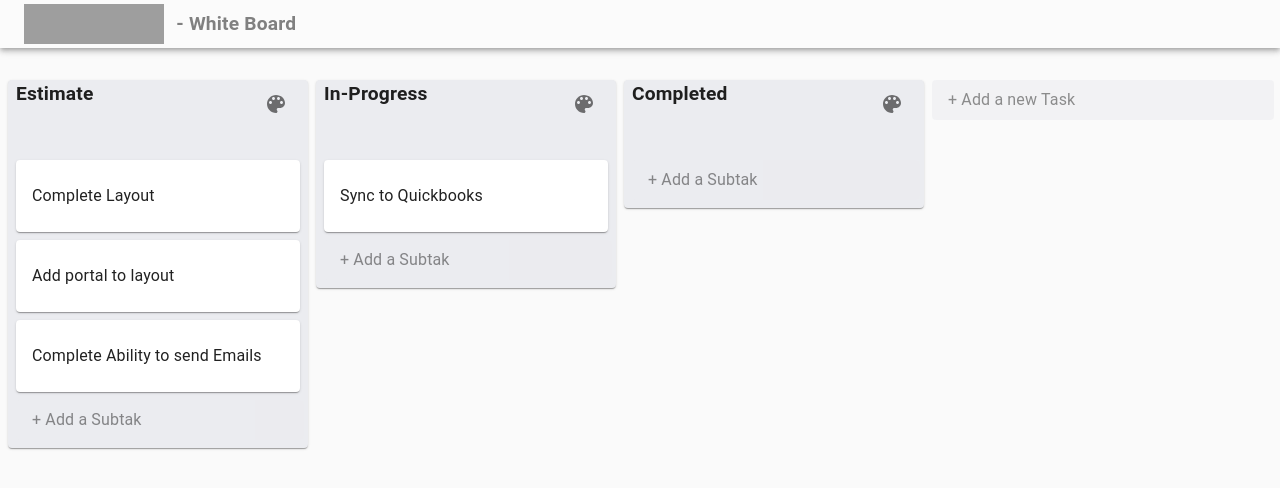
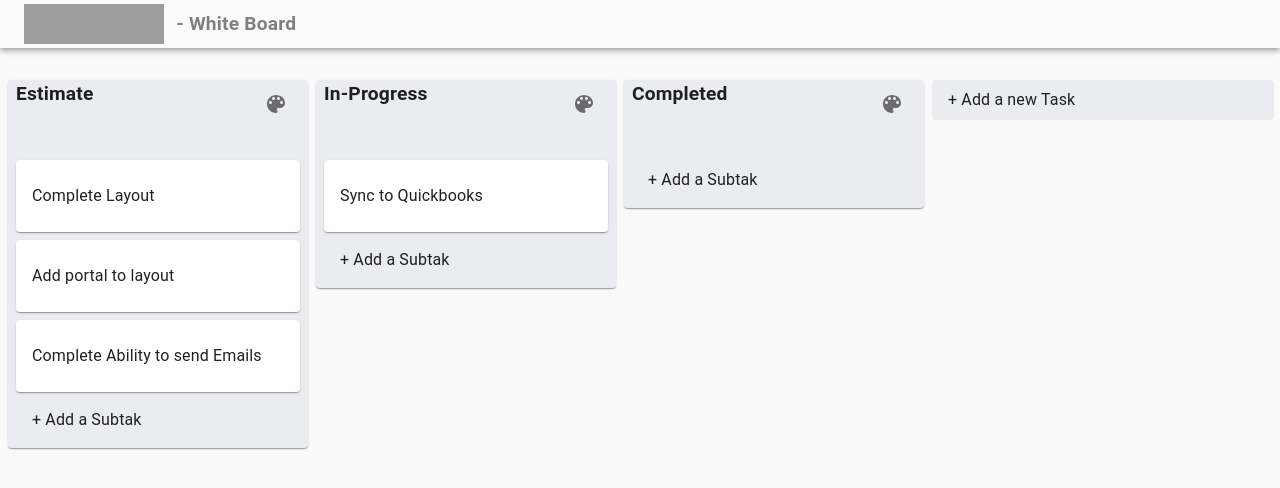
Before and after one commit to cmachado92/white-board, a React (Create React App) app: page / in a window 1280 px wide. Shown: the top 488 px of the page. Built offline with nearby package versions, Linux system fonts and the light colour scheme; grey boxes are pictures that could not be loaded.

Commit message:
Fixed problem when dragging tasks

```diff
--- a/package.json
+++ b/package.json
@@ -11,9 +11,13 @@
     "bootstrap": "^4.5.0",
     "react": "^16.13.1",
 <<<<<<< Updated upstream
+<<<<<<< Updated upstream
     "react-beautiful-dnd": "^13.0.0",
     "react-color": "^2.18.1",
     "react-custom-properties": "^1.2.0",
+=======
+    "react-color": "^2.18.1",
+>>>>>>> Stashed changes
 =======
     "react-color": "^2.18.1",
 >>>>>>> Stashed changes
--- a/src/components/Input/InputContainer.js
+++ b/src/components/Input/InputContainer.js
@@ -21,7 +21,7 @@ const useStyle = makeStyles((theme) => ({
     margin: theme.spacing(0, 1, 1, 1),
     width: "96%",
     background: "#EBECF0",
-    opacity: 0.5,
+
     "&:hover": {
       backgroundColor: fade("#64B5F6", 0.25),
     },
```
Also changed, not shown: 1 other file (tests, documents, lock files or other folders).
